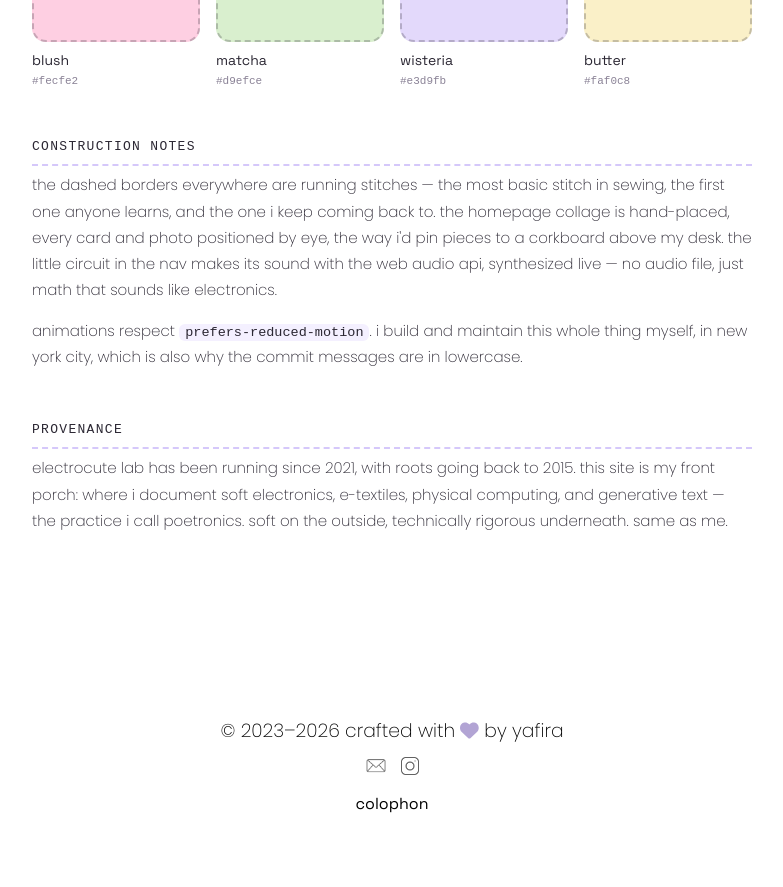
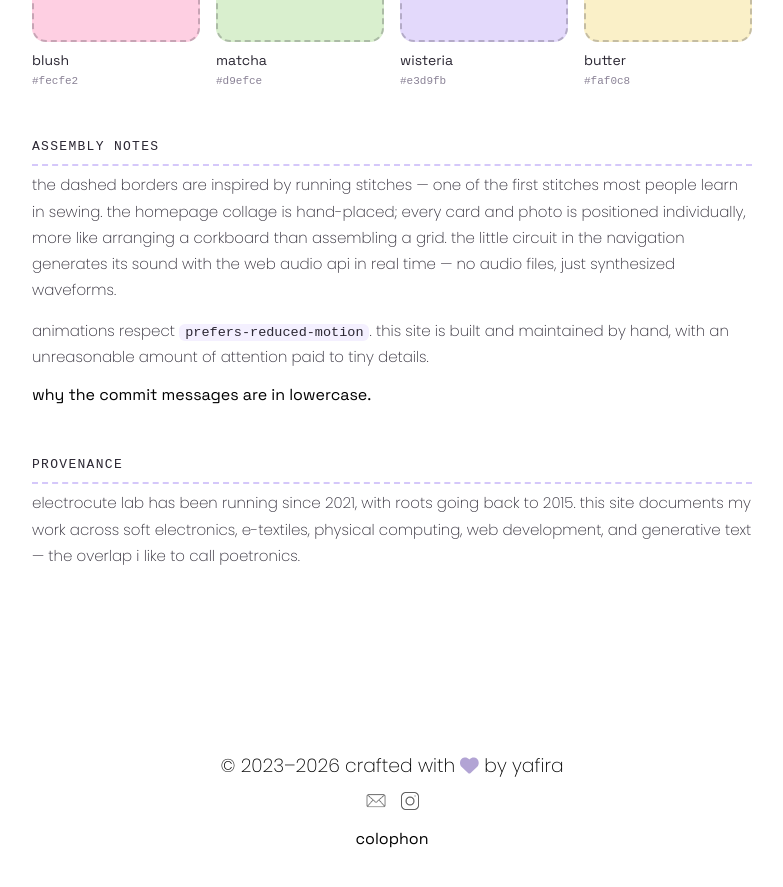
Before and after one commit to yafira/electrocute, a Next.js app: page /colophon in a window 1280 px wide. Shown: the part 1420-2307 px from the top of the page, without its empty margins (248-1031 px from the left). Before the commit the page ends 2282 px from the top, so only its background shows below. Built offline with nearby package versions, Linux system fonts and the light colour scheme; a web font is replaced by a local one.

Commit message:
edited colophon again

```diff
--- a/src/pages/colophon.jsx
+++ b/src/pages/colophon.jsx
@@ -113,32 +113,31 @@ export default function Colophon() {
         </section>
 
         <section className={styles.section}>
-          <h2 className={styles.sectionTitle}>construction notes</h2>
+          <h2 className={styles.sectionTitle}>assembly notes</h2>
           <p>
-            the dashed borders everywhere are running stitches — the most basic
-            stitch in sewing, the first one anyone learns, and the one i keep
-            coming back to. the homepage collage is hand-placed, every card and
-            photo positioned by eye, the way i&apos;d pin pieces to a corkboard
-            above my desk. the little circuit in the nav makes its sound with
-            the web audio api, synthesized live — no audio file, just math that
-            sounds like electronics.
+            the dashed borders are inspired by running stitches — one of the
+            first stitches most people learn in sewing. the homepage collage is
+            hand-placed; every card and photo is positioned individually, more
+            like arranging a corkboard than assembling a grid. the little
+            circuit in the navigation generates its sound with the web audio api
+            in real time — no audio files, just synthesized waveforms.
           </p>
           <p>
             animations respect{" "}
-            <code className={styles.mono}>prefers-reduced-motion</code>. i build
-            and maintain this whole thing myself, in new york city, which is
-            also why the commit messages are in lowercase.
-          </p>
+            <code className={styles.mono}>prefers-reduced-motion</code>. this
+            site is built and maintained by hand, with an unreasonable amount of
+            attention paid to tiny details.
+          </p>{" "}
+          why the commit messages are in lowercase.
         </section>
 
         <section className={styles.section}>
           <h2 className={styles.sectionTitle}>provenance</h2>
           <p>
             electrocute lab has been running since 2021, with roots going back
-            to 2015. this site is my front porch: where i document soft
-            electronics, e-textiles, physical computing, and generative text —
-            the practice i call poetronics. soft on the outside, technically
-            rigorous underneath. same as me.
+            to 2015. this site documents my work across soft electronics,
+            e-textiles, physical computing, web development, and generative text
+            — the overlap i like to call poetronics.
           </p>
         </section>
       </main>
```
